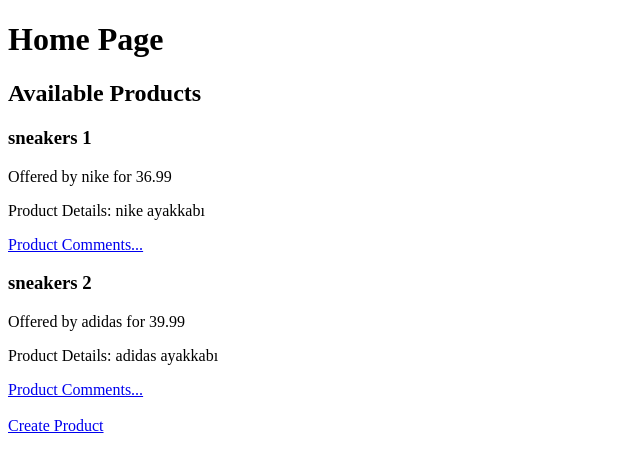
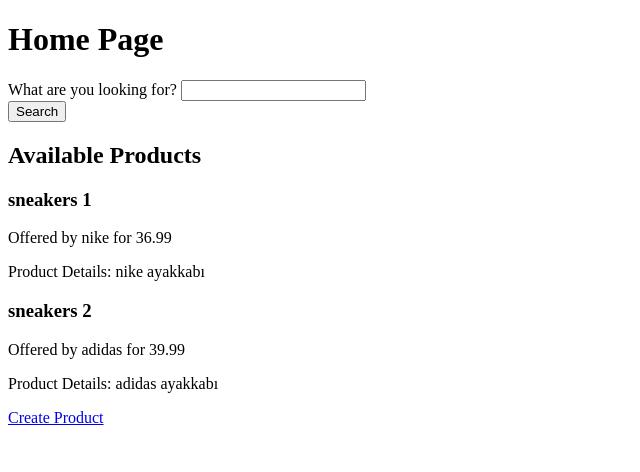
Before and after one commit to bounswe/bounswe2020group1, a Flask app: page / in a window 1280 px wide. Shown: the top 472 px of the page, without its empty margins (0-640 px from the left). Run offline with Flask 2, Linux system fonts and the light colour scheme.

Commit message:
Update home.html

```diff
--- a/API/FrontEnd/templates/home.html
+++ b/API/FrontEnd/templates/home.html
@@ -1,23 +1,31 @@
 <!DOCTYPE HTML>
-<html>
+<html lang="en" dir="ltr">
 	<head>
+    	<meta charset="utf-8">
 		<title>Home Page</title>
 	</head>
 
     <body>
     	<h1>Home Page</h1>
+        <form action="/search" method="GET">
+        <section class="searching">
+          <label for="keyword">What are you looking for?</label>
+    			<input type="text" name="keyword" id="keyword">
+        </section>
+        <section class="submission">
+          <input type="submit" value="Search">
+        </section>
+        </form>
         <h2>Available Products</h2>
         {% for product in products %}
         	<h3>{{product.name}}</h3>
             <p>Offered by {{product.seller}} for {{product.price}}</p>
-			<p>Product Details: {{product.description}}</p>
-			<a href="{{ './comment/{}'.format(product.id) }}"> Product Comments...</a>
-		{% endfor %}
-		<br><br>
+            <p>Product Details: {{product.description}}</p>
+        {% endfor %}
     	<nav>
-    		<a href="./createproduct">Create Product</a>
+    		<a href="./createproduct.html">Create Product</a>
   		</nav>
 
     </body>
 
-<html>
+</html>
```
